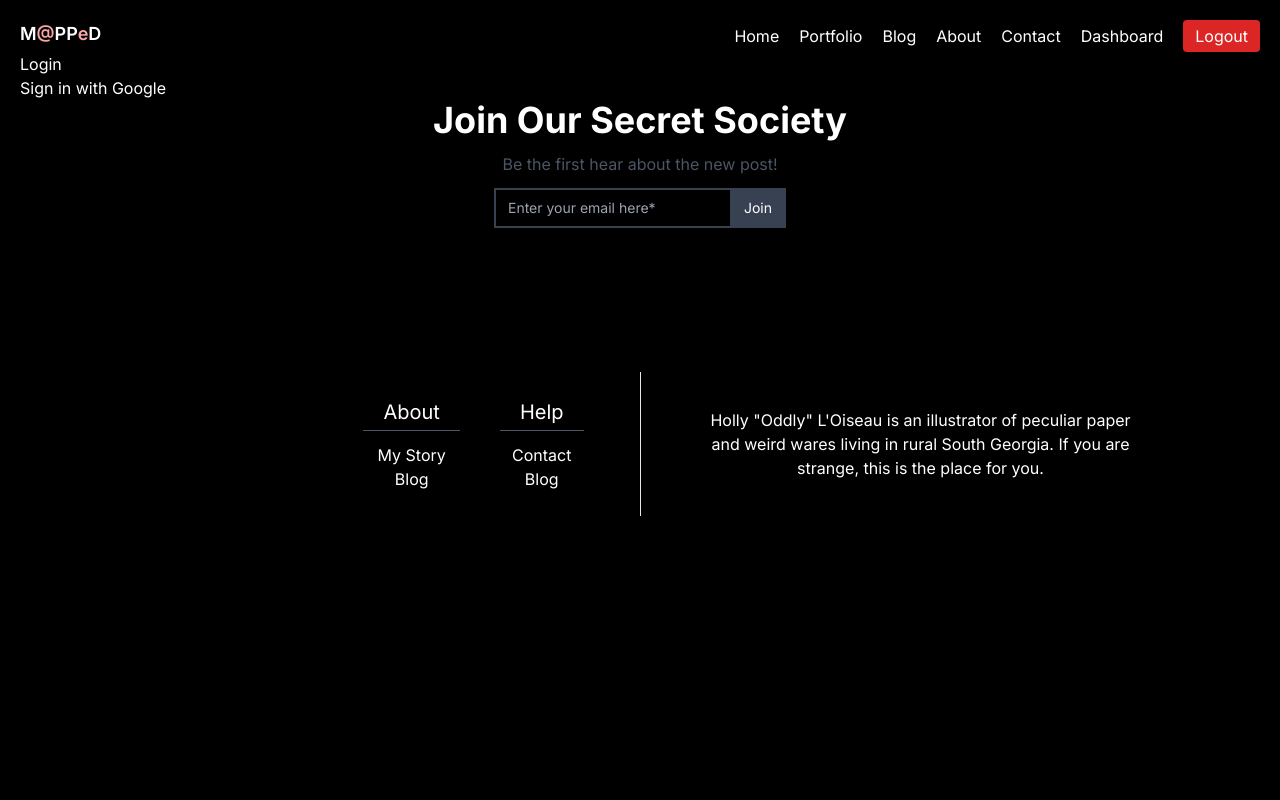
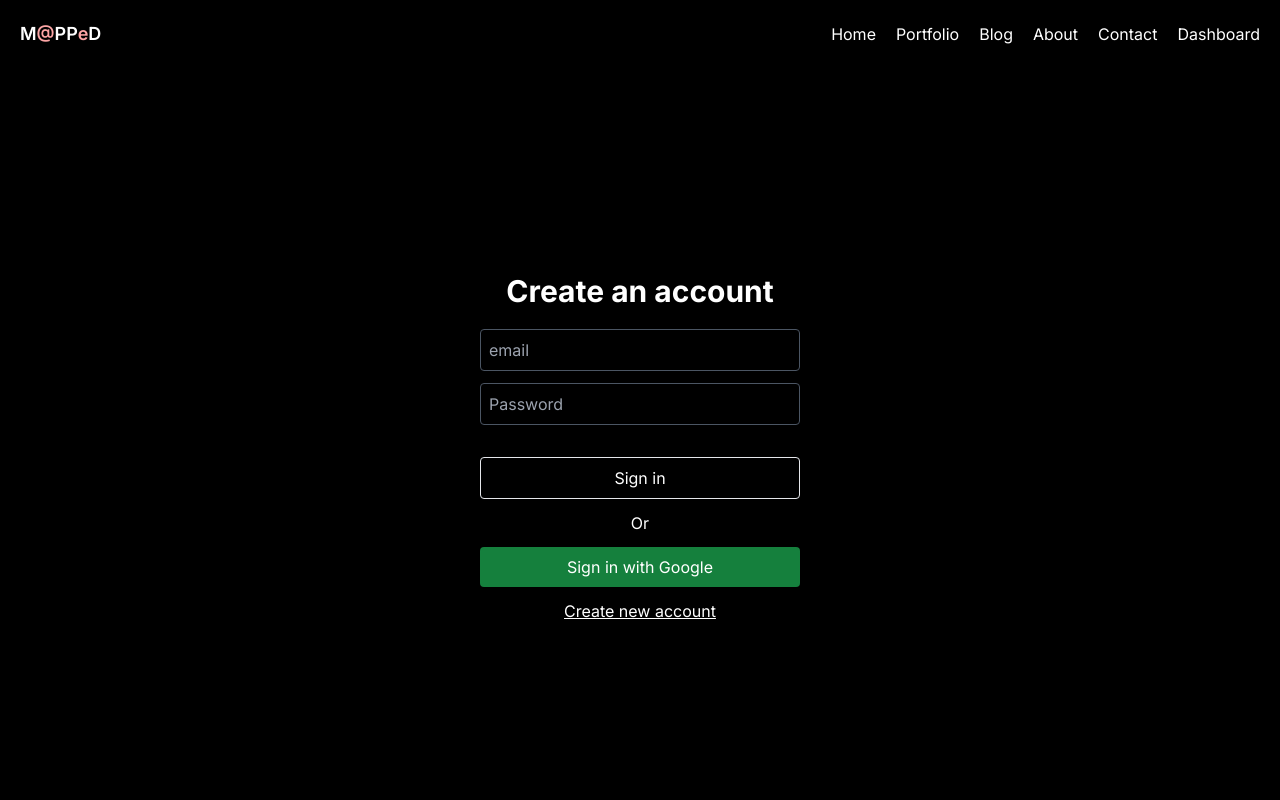
Before and after one commit to almahmud624/explore-nextjs, a Next.js app: page /dashboard/login in a window 1280 px wide. Shown: the top 800 px of the page. Built offline with nearby package versions, Linux system fonts and the light colour scheme; no server answers.

Commit message:
protect the dashboard route

```diff
--- a/src/app/api/auth/[...nextauth]/route.tsx
+++ b/src/app/api/auth/[...nextauth]/route.tsx
@@ -1,5 +1,9 @@
 import NextAuth from "next-auth";
 import GoogleProvider from "next-auth/providers/google";
+import CredentialsProvider from "next-auth/providers/credentials";
+import connect from "@/utils/db";
+import User from "@/models/User";
+import bcrypt from "bcryptjs";
 
 const handler = NextAuth({
   providers: [
@@ -7,7 +11,35 @@ const handler = NextAuth({
       clientId: process.env.GOOGLE_CLIENT_ID,
       clientSecret: process.env.GOOGLE_CLIENT_SECRET,
     }),
+    CredentialsProvider({
+      id: "credentials",
+      name: "Credentials",
+      async authorize(credentials) {
+        await connect();
+        try {
+          const user = await User.findOne({ email: credentials.email });
+          if (user) {
+            const isPasswordCorrect = await bcrypt.compare(
+              credentials.password,
+              user.password
+            );
+            if (isPasswordCorrect) {
+              return user;
+            } else {
+              throw new Error("Wrong credentials");
+            }
+          } else {
+            throw new Error("User not found!");
+          }
+        } catch (error) {
+          throw new Error(error);
+        }
+      },
+    }),
   ],
+  pages: {
+    error: "/dashboard/login",
+  },
 });
 
 export { handler as GET, handler as POST };
--- a/src/app/api/posts/route.tsx
+++ b/src/app/api/posts/route.tsx
@@ -2,10 +2,13 @@ import { NextResponse } from "next/server";
 import connect from "@/utils/db";
 import Post from "@/models/Post";
 export const GET = async (req) => {
+  const url = new URL(req.url);
+  const username = url.searchParams.get("username");
+
   try {
     await connect();
 
-		const posts = await Post.find();
+    const posts = await Post.find(username ? { username } : {});
 
     return new NextResponse(JSON.stringify(posts), { status: 200 });
   } catch (err) {
--- a/src/app/dashboard/(auth)/login/page.tsx
+++ b/src/app/dashboard/(auth)/login/page.tsx
@@ -1,12 +1,73 @@
 "use client";
 import React from "react";
-import { signIn } from "next-auth/react";
+import { signIn, useSession } from "next-auth/react";
+import Link from "next/link";
+import { useRouter } from "next/navigation";
 
 const Login = () => {
+  const router = useRouter();
+  const { status } = useSession();
+
+  if (status === "loading") {
+    return <p>Loading...</p>;
+  }
+
+  if (status === "authenticated") {
+    router.push("/dashboard");
+  }
+
+  const handleSubmit = async (e) => {
+    e.preventDefault();
+    const email = e.target[0].value;
+    const password = e.target[1].value;
+
+    signIn("credentials", { email, password });
+  };
   return (
     <div>
-      <h1>Login</h1>
-      <button onClick={() => signIn("google")}>Sign in with Google</button>
+      <div className="h-screen grid place-items-center">
+        <div className="max-w-xs mx-auto">
+          <h1 className="text-3xl font-bold mb-5 text-center">
+            Create an account
+          </h1>
+          <form onSubmit={handleSubmit} className="space-y-3">
+            <input
+              type="email"
+              placeholder="email"
+              required
+              className="border rounded py-2 px-2 bg-transparent border-gray-600 focus:outline-none w-full"
+            />
+            <input
+              type="password"
+              placeholder="Password"
+              required
+              className="border rounded py-2 px-2 bg-transparent border-gray-600 focus:outline-none w-full"
+            />
+            <div className="space-y-3">
+              <button
+                type="submit"
+                className={`border py-2 px-3 rounded text-white bg-black mt-5 w-full`}
+              >
+                Sign in
+              </button>
+              <span className="block text-center">Or</span>
+              <button
+                type="button"
+                onClick={() => signIn("google")}
+                className="flex items-center w-full bg-green-700 p-2 justify-center rounded text-white"
+              >
+                <span>Sign in with Google </span>{" "}
+              </button>
+            </div>
+            <Link
+              href="/dashboard/register"
+              className="block mt-5 text-center underline"
+            >
+              Create new account
+            </Link>
+          </form>
+        </div>
+      </div>
     </div>
   );
 };
--- a/src/app/dashboard/page.tsx
+++ b/src/app/dashboard/page.tsx
@@ -1,19 +1,33 @@
 "use client";
 import React from "react";
-import { useEffect, useState } from "react";
 import useSWR from "swr";
 import { useSession } from "next-auth/react";
+import { useRouter } from "next/navigation";
 
-const fetcher = (...args) => fetch(...args).then((res) => res.json());
+const fetcher = (...args: any) => fetch(...args).then((res) => res.json());
 const Dashboard = () => {
+  const { status, data: session } = useSession();
+  const router = useRouter();
   const { data, error, isLoading } = useSWR(
-    "https://jsonplaceholder.typicode.com/posts",
-    fetcher,
+    `/api/posts?username=${session?.user?.name}`,
+    fetcher
   );
-  const session = useSession();
-  console.log(session);
+  console.log(data);
+  if (status === "loading") {
+    return <p>Loading...</p>;
+  }
 
-  return <div>Dashboard</div>;
+  if (status === "unauthenticated") {
+    router.push("/dashboard/login");
+  }
+
+  if (status === "authenticated") {
+    return (
+      <div className="text-5xl font-bold grid place-items-center h-screen">
+        Dashboard
+      </div>
+    );
+  }
 };
 
 export default Dashboard;
--- a/src/component/navbar/Navbar.tsx
+++ b/src/component/navbar/Navbar.tsx
@@ -1,3 +1,5 @@
+"use client";
+import { signOut, useSession } from "next-auth/react";
 import Link from "next/link";
 import React from "react";
 
@@ -11,6 +13,7 @@ const links = [
 ];
 
 export const Navbar = () => {
+  const { status } = useSession();
   return (
     <div>
       <div className="flex justify-between">
@@ -26,9 +29,14 @@ export const Navbar = () => {
               </Link>
             ))}
           </nav>
-          <button className="rounded bg-red-600 py-1 px-3 text-white">
-            Logout
-          </button>
+          {status === "authenticated" && (
+            <button
+              onClick={() => signOut()}
+              className="rounded bg-red-600 py-1 px-3 text-white"
+            >
+              Logout
+            </button>
+          )}
         </div>
       </div>
     </div>
```
Lines whose indentation alone changed are shown as unchanged.
